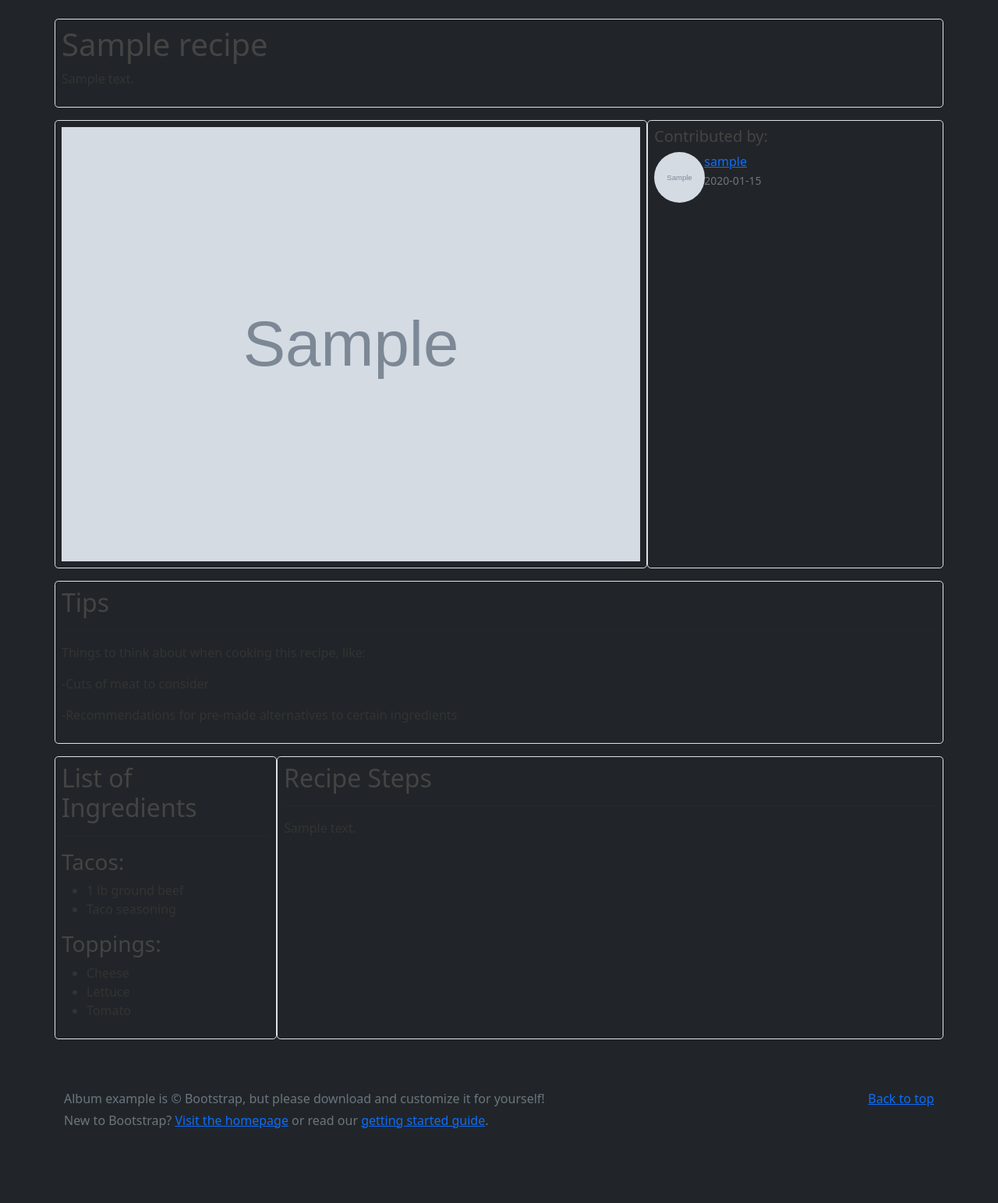
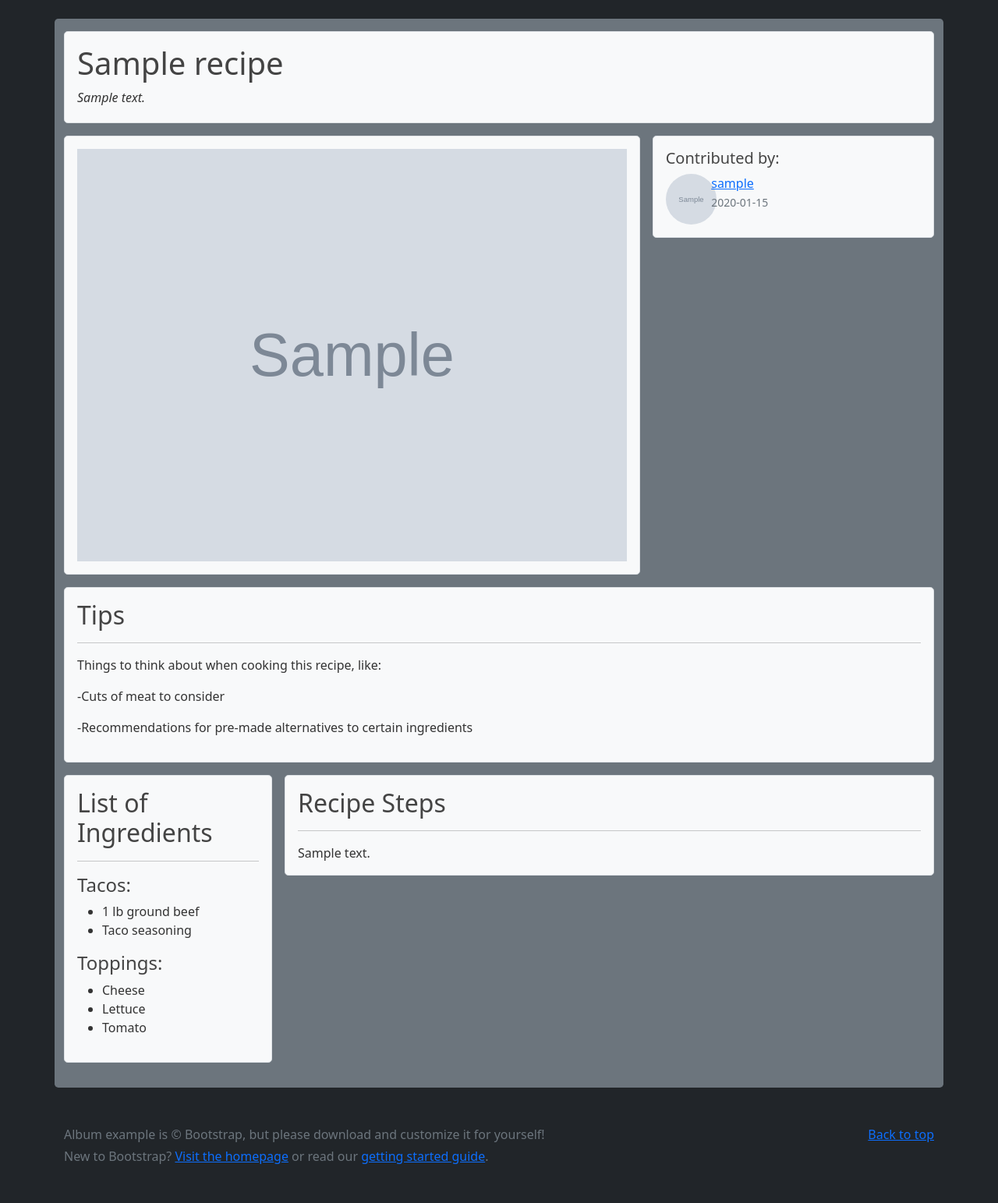
Before and after one commit to RyanWhipple/cookbook, a Flask app: page /recipe/1 in a window 1280 px wide. Shown: the part 56-1599 px from the top of the page at 78% size. Before the commit the page ends 1503 px from the top, so only its background shows below. Run offline with Flask 2, Linux system fonts and the light colour scheme; tables that the repository leaves empty hold one stand-in row (values such as "Sample post"); grey boxes marked "Sample" are stand-in pictures.

Commit message:
recipe view

```diff
--- a/recipes2/templates/recipe.html
+++ b/recipes2/templates/recipe.html
@@ -2,21 +2,26 @@
 
 {% block content %}
 
-    <div class="container">
+    <div class="container bg-secondary rounded-3 py-3">
         <!-- Title and Short Description -->
-        <div class="row mb-3">
-            <div class="col border rounded-3 p-2">
+        <div class="row mb-3 gx-3">
+            <div class="col">
+                <div class="border rounded-3 p-3 bg-light">
                     <h1>{{ recipe.title }}</h1>
-                <p>{{ recipe.short_description }}</p>
+                    <p class="mb-1"><i>{{ recipe.short_description }}</i></p>
                 </div>
             </div>
-        <div class="row mb-3">
+        </div>
+        <div class="row mb-3 gx-3">
             <!-- Recipe Image -->
-            <div class="col col-8 border rounded-3  p-2">
+            <div class="col">
+                <div class="border rounded-3 p-3 bg-light">
                     <img src="{{url_for('static', filename='profile_pics/' + recipe.image_file) }}" class="w-100">
                 </div>
+            </div>
             <!-- Contributed By -->
-            <div class="col col-4 border rounded-3  p-2">
+            <div class="col col-4">
+                <div class="border rounded-3 p-3 bg-light">
                     <h5>Contributed by:</h5>
                     <div class="row">
                         <div class="col-2">
@@ -39,9 +44,11 @@
                     </div>
                 </div>
             </div>
-        <div class="row mb-3">
+        </div>
+        <div class="row mb-3 gx-3">
             <!-- Tips -->
-            <div class="col border rounded-3  p-2">
+            <div class="col">
+                <div class="border rounded-3 p-3 bg-light">
                     <h2>Tips</h2>
                     <hr>
                     <p>Things to think about when cooking this recipe, like:</p>
@@ -49,28 +56,33 @@
                     <p>-Recommendations for pre-made alternatives to certain ingredients</p>
                 </div>
             </div>
-        <div class="row mb-3">
+        </div>
+        <div class="row mb-3 gx-3">
             <!-- List of Ingredients -->
-            <div class="col col-3 border rounded-3  p-2">
+            <div class="col col-3">
+                <div class="border rounded-3 p-3 bg-light">
                     <h2>List of Ingredients</h2>
                     <hr>
-                <h3>Tacos:</h3>
+                    <h4>Tacos:</h4>
                     <ul>
                         <li>1 lb ground beef</li>
                         <li>Taco seasoning</li>
                     </ul>
-                <h3>Toppings:</h3>
+                    <h4>Toppings:</h4>
                     <ul>
                         <li>Cheese</li>
                         <li>Lettuce</li>
                         <li>Tomato</li>
                     </ul>
                 </div>
+            </div>
             <!-- Recipe Steps -->
-            <div class="col col-9 border rounded-3  p-2">
+            <div class="col col-9">
+                <div class="border rounded-3 p-3 bg-light">
                     <h2>Recipe Steps</h2>
                     <hr>
                     {{ recipe.content }}
+                </div>
             </div>
         </div>
 
```
Lines whose indentation alone changed are shown as unchanged.
